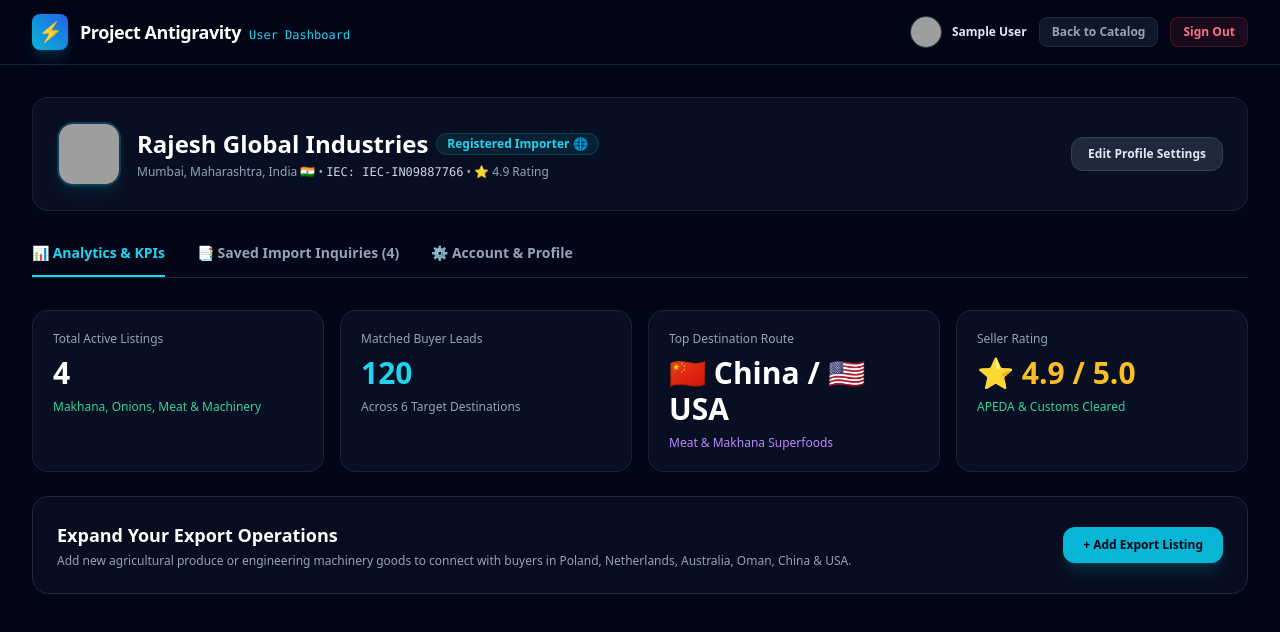
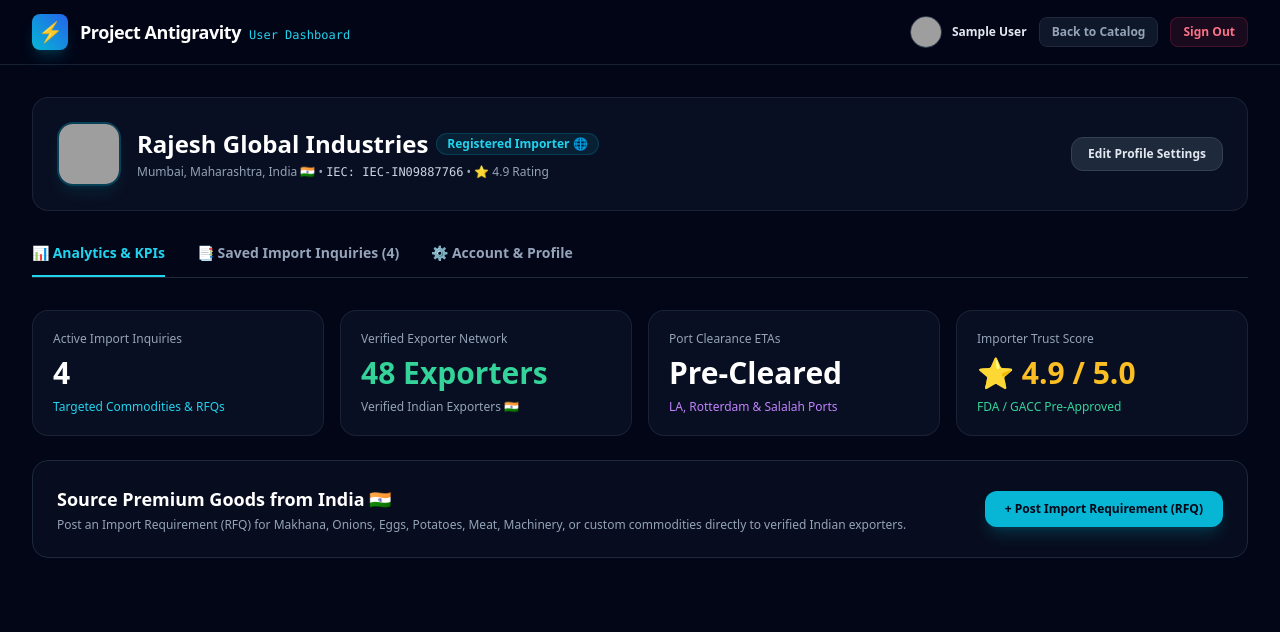
Before and after one commit to fardeenmohd/Sino-Magan-Undus-Global-Trade-Platform, a Next.js app: page /dashboard in a window 1280 px wide. Shown: the top 632 px of the page. Built offline with nearby package versions, Linux system fonts and the light colour scheme; sample sign-in values are in the browser's storage; grey boxes are pictures that could not be loaded.

Commit message:
feat: add dedicated importer dashboard view, overview KPIs, and import RFQ publisher

```diff
--- a/app/dashboard/page.tsx
+++ b/app/dashboard/page.tsx
@@ -336,6 +336,7 @@ export default function UserDashboardPage() {
         {/* --- TAB CONTENT: OVERVIEW --- */}
         {activeTab === "overview" && (
           <div className="space-y-6">
+            {profile.role === "SUPPLIER" ? (
               <div className="grid grid-cols-1 sm:grid-cols-2 lg:grid-cols-4 gap-4">
                 <div className="bg-slate-900/60 border border-slate-800/80 rounded-2xl p-5 backdrop-blur-sm">
                   <div className="text-xs font-medium text-slate-400">Total Active Listings</div>
@@ -363,18 +364,57 @@ export default function UserDashboardPage() {
                   <div className="text-xs text-emerald-400 mt-2 font-medium">APEDA & Customs Cleared</div>
                 </div>
               </div>
+            ) : (
+              <div className="grid grid-cols-1 sm:grid-cols-2 lg:grid-cols-4 gap-4">
+                <div className="bg-slate-900/60 border border-slate-800/80 rounded-2xl p-5 backdrop-blur-sm">
+                  <div className="text-xs font-medium text-slate-400">Active Import Inquiries</div>
+                  <div className="text-3xl font-bold text-white mt-2">{listings.filter(l => l.status === "ACTIVE").length}</div>
+                  <div className="text-xs text-cyan-400 mt-2 font-medium">Targeted Commodities & RFQs</div>
+                </div>
+
+                <div className="bg-slate-900/60 border border-slate-800/80 rounded-2xl p-5 backdrop-blur-sm">
+                  <div className="text-xs font-medium text-slate-400">Verified Exporter Network</div>
+                  <div className="text-3xl font-bold text-emerald-400 mt-2">48 Exporters</div>
+                  <div className="text-xs text-slate-400 mt-2 font-medium">Verified Indian Exporters 🇮🇳</div>
+                </div>
+
+                <div className="bg-slate-900/60 border border-slate-800/80 rounded-2xl p-5 backdrop-blur-sm">
+                  <div className="text-xs font-medium text-slate-400">Port Clearance ETAs</div>
+                  <div className="text-3xl font-bold text-white mt-2">Pre-Cleared</div>
+                  <div className="text-xs text-purple-400 mt-2 font-medium">LA, Rotterdam & Salalah Ports</div>
+                </div>
+
+                <div className="bg-slate-900/60 border border-slate-800/80 rounded-2xl p-5 backdrop-blur-sm">
+                  <div className="text-xs font-medium text-slate-400">Importer Trust Score</div>
+                  <div className="text-3xl font-bold text-amber-400 mt-2">⭐ {profile.rating} / 5.0</div>
+                  <div className="text-xs text-emerald-400 mt-2 font-medium">FDA / GACC Pre-Approved</div>
+                </div>
+              </div>
+            )}
 
             {/* Quick Action Banner */}
             <div className="bg-slate-900/40 border border-slate-800 p-6 rounded-2xl flex flex-col md:flex-row md:items-center justify-between gap-4">
               <div>
-                <h3 className="font-bold text-lg text-white">Expand Your Export Operations</h3>
-                <p className="text-xs text-slate-400 mt-1">Add new agricultural produce or engineering machinery goods to connect with buyers in Poland, Netherlands, Australia, Oman, China & USA.</p>
+                <h3 className="font-bold text-lg text-white">
+                  {profile.role === "SUPPLIER" ? "Expand Your Export Operations" : "Source Premium Goods from India 🇮🇳"}
+                </h3>
+                <p className="text-xs text-slate-400 mt-1">
+                  {profile.role === "SUPPLIER"
+                    ? "Add new agricultural produce or engineering machinery goods to connect with buyers in Poland, Netherlands, Australia, Oman, China & USA."
+                    : "Post an Import Requirement (RFQ) for Makhana, Onions, Eggs, Potatoes, Meat, Machinery, or custom commodities directly to verified Indian exporters."}
+                </p>
               </div>
               <button
-                onClick={() => setActiveTab("listings")}
+                onClick={() => {
+                  if (profile.role === "SUPPLIER") {
+                    setActiveTab("listings");
+                  } else {
+                    setIsAddListingModalOpen(true);
+                  }
+                }}
                 className="px-5 py-2.5 bg-cyan-500 hover:bg-cyan-400 text-slate-950 font-bold text-xs rounded-xl shadow-lg shadow-cyan-500/20 transition-colors duration-200 cursor-pointer whitespace-nowrap"
               >
-                + Add Export Listing
+                {profile.role === "SUPPLIER" ? "+ Add Export Listing" : "+ Post Import Requirement (RFQ)"}
               </button>
             </div>
           </div>
@@ -395,14 +435,12 @@ export default function UserDashboardPage() {
                 </p>
               </div>
 
-              {profile.role === "SUPPLIER" && (
               <button
                 onClick={() => setIsAddListingModalOpen(true)}
                 className="px-4 py-2 bg-cyan-500 hover:bg-cyan-400 text-slate-950 font-bold text-xs rounded-xl shadow-md shadow-cyan-500/20 transition-colors duration-200 cursor-pointer flex items-center gap-1.5 whitespace-nowrap"
               >
-                  <span>+ Add New Listing</span>
+                <span>{profile.role === "SUPPLIER" ? "+ Add New Listing" : "+ Post Import Requirement (RFQ)"}</span>
               </button>
-              )}
             </div>
 
             <div className="overflow-x-auto">
@@ -569,8 +607,12 @@ export default function UserDashboardPage() {
           <div className="bg-slate-900 border border-slate-800 rounded-2xl max-w-lg w-full p-6 shadow-2xl space-y-4">
             <div className="flex items-center justify-between border-b border-slate-800 pb-3">
               <div>
-                <span className="text-xs font-mono text-cyan-400">EXPORTER INVENTORY PUBLISHER</span>
-                <h3 className="text-lg font-bold text-white mt-0.5">Add Export Commodity Listing</h3>
+                <span className="text-xs font-mono text-cyan-400">
+                  {profile.role === "SUPPLIER" ? "EXPORTER INVENTORY PUBLISHER" : "IMPORTER RFQ PUBLISHER"}
+                </span>
+                <h3 className="text-lg font-bold text-white mt-0.5">
+                  {profile.role === "SUPPLIER" ? "Add Export Commodity Listing" : "Post Import Requirement (RFQ)"}
+                </h3>
               </div>
               <button
                 onClick={() => setIsAddListingModalOpen(false)}
@@ -701,7 +743,7 @@ export default function UserDashboardPage() {
                   type="submit"
                   className="px-5 py-2 rounded-xl bg-cyan-500 hover:bg-cyan-400 text-slate-950 font-bold text-sm transition-colors duration-200 shadow-md shadow-cyan-500/20 cursor-pointer"
                 >
-                  Publish Commodity Listing
+                  {profile.role === "SUPPLIER" ? "Publish Commodity Listing" : "Submit Import Requirement (RFQ)"}
                 </button>
               </div>
             </form>
```
Also changed, not shown: 2 other files (tests, documents, lock files or other folders). Lines whose indentation alone changed are shown as unchanged.
